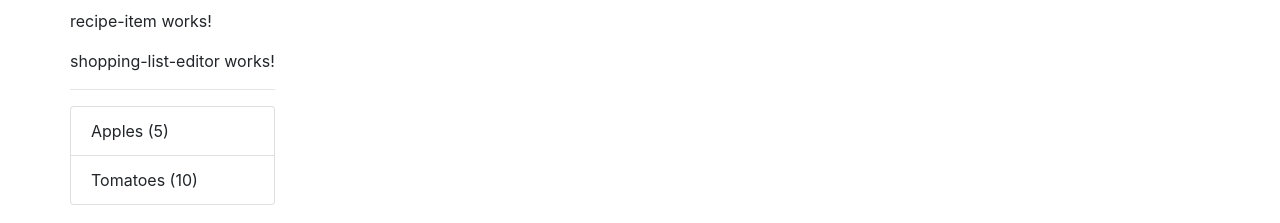
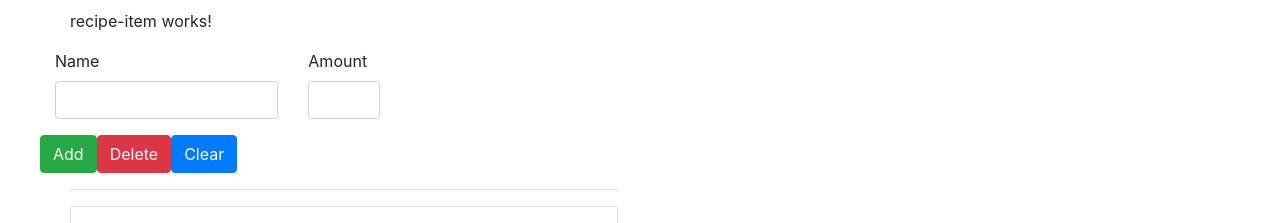
Before and after one commit to marqgray/angular-example-recipe-shopping-app, an Angular app: page / in a window 1280 px wide. Shown: the part 405-628 px from the top of the page. Built offline with nearby package versions, Linux system fonts and the light colour scheme.

Commit message:
Added appropriate tags for the shopping list editor

```diff
--- a/src/app/shopping-list/shopping-list-editor/shopping-list-editor.component.html
+++ b/src/app/shopping-list/shopping-list-editor/shopping-list-editor.component.html
@@ -1 +1,23 @@
-<p>shopping-list-editor works!</p>
+<div class="row">
+  <div class="col-xs-12">
+    <form>
+      <div class="row">
+        <div class="col-sm-5 form-group">
+          <label for="name">Name</label>
+          <input class="form-control" id="name" type="text">
+        </div>
+        <div class="col-sm-2 form-group">
+          <label for="amount">Amount</label>
+          <input class="form-control" id="amount" type="number">
+        </div>
+      </div>
+      <div class="row">
+        <div class="col-xs-12">
+          <button class="btn btn-success" type="submit">Add</button>
+          <button class="btn btn-danger" type="button">Delete</button>
+          <button class="btn btn-primary" type="button">Clear</button>
+        </div>
+      </div>
+    </form>
+  </div>
+</div>
```
